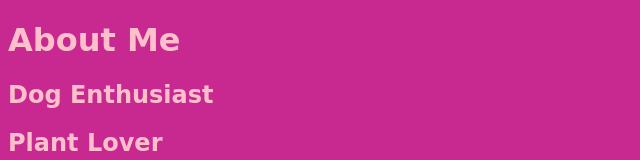
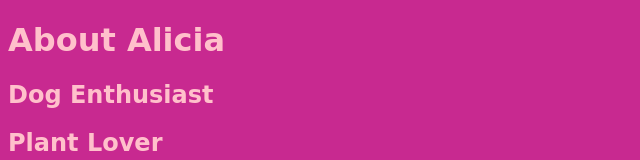
Before and after one commit to aliciadanielsen/aliciadanielsen.github.io, a plain HTML site: page unit_1/index.html in a window 1280 px wide. Shown: the top 160 px of the page, without its empty margins (0-640 px from the left). Drawn offline with Linux system fonts and the light colour scheme.

Commit message:
update final

```diff
--- a/unit_1/index.html
+++ b/unit_1/index.html
@@ -5,7 +5,7 @@
 	<link rel="stylesheet" type="text/css" href="css/style.css"
 </head>
 <body>
-<h1>About Me</h1>
+<h1>About Alicia</h1>
 <h2>Dog Enthusiast</h2>
 <h2>Plant Lover</h2>
 <h2>Likes Soup</h2>
```
